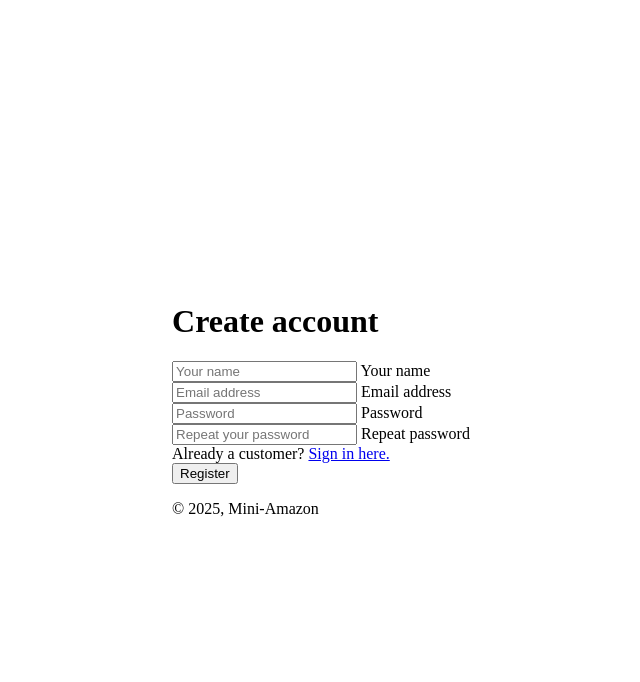
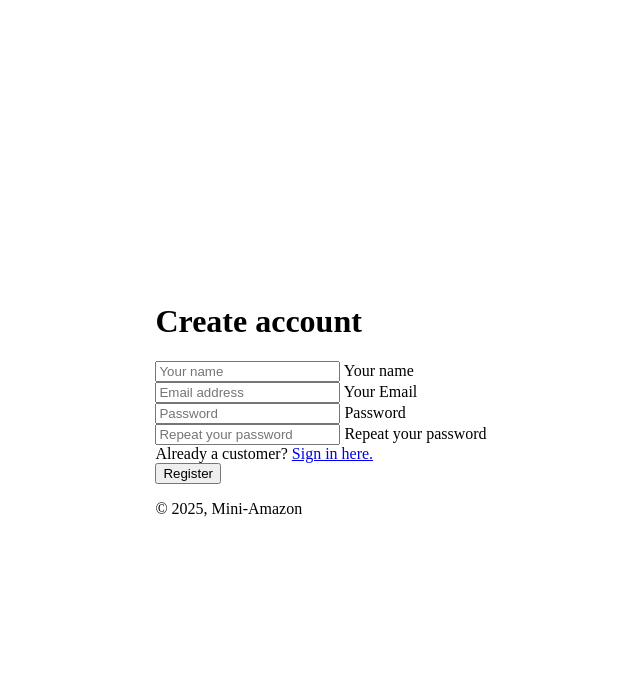
Before and after one commit to Phz-06/MiniAmazon, a Spring app: page /register in a window 1280 px wide. Shown: the top 682 px of the page, without its empty margins (319-959 px from the left). Run offline with Thymeleaf, Linux system fonts and the light colour scheme; the template is opened without the code that fills it, so the values that code supplies are empty; some of the project's set-up classes (security, data sources, template engines, error pages and the like) are left out, and stand-ins take their place.

Commit message:
Update register.html

```diff
--- a/src/main/resources/templates/register.html
+++ b/src/main/resources/templates/register.html
@@ -11,7 +11,7 @@
 
       <div class="form-floating mb-2">
         <input type="email" class="form-control" id="inputEmail" placeholder="Email address" required>
-        <label for="inputEmail">Email address</label>
+        <label for="inputEmail">Your Email</label>
       </div>
 
       <div class="form-floating mb-2">
@@ -21,7 +21,7 @@
 
       <div class="form-floating mb-3">
         <input type="password" class="form-control" id="inputRepeatPassword" placeholder="Repeat your password" required>
-        <label for="inputRepeatPassword">Repeat password</label>
+        <label for="inputRepeatPassword">Repeat your password</label>
       </div>
 
       <div class="mt-3 mb-3">
```
